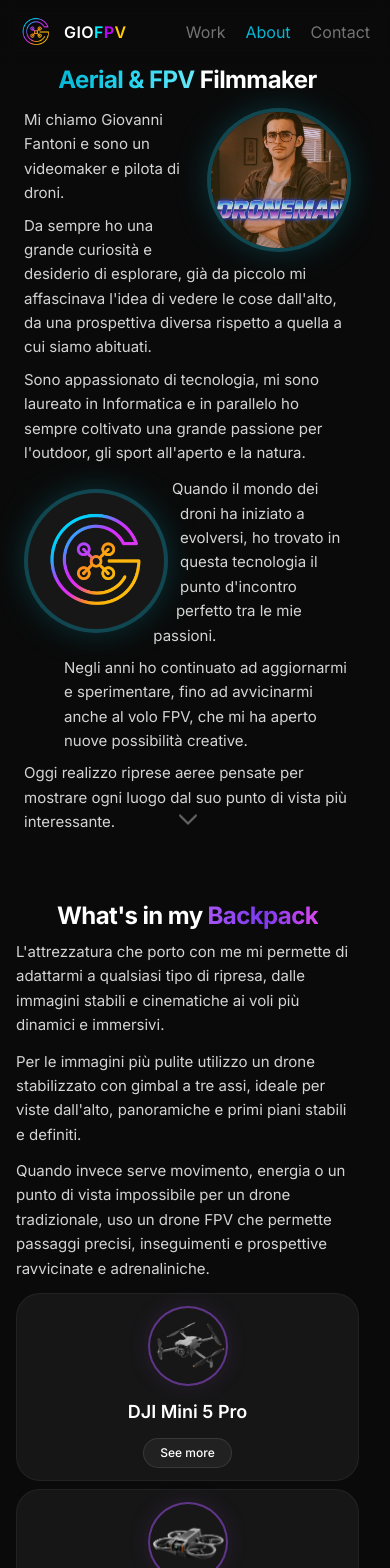
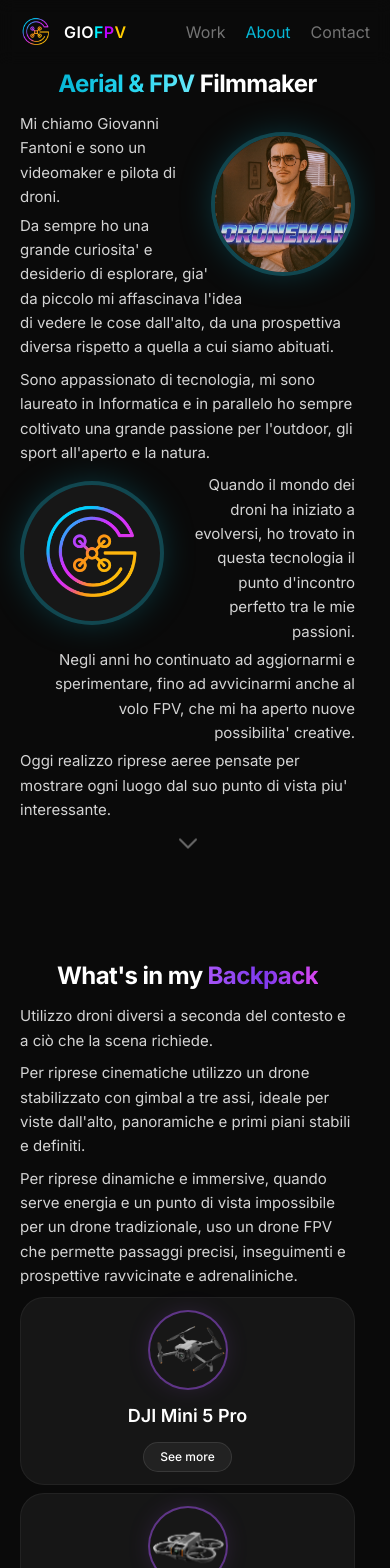
Before and after one commit to Gi0mputer/giofpv-site, a Next.js app: page /about in a window 390 px wide. Shown: the top 1568 px of the page. Built offline with nearby package versions, Linux system fonts and the light colour scheme.

Commit message:
Adjust about/gear layout spacing and scroll behavior

```diff
--- a/app/about/page.tsx
+++ b/app/about/page.tsx
@@ -10,6 +10,23 @@ export default function AboutPage() {
   // State to track MULTIPLE expanded cards (array of titles)
   const [expandedCards, setExpandedCards] = useState<string[]>([]);
 
+  const smoothScrollTo = (targetY: number, duration = 550) => {
+    const startY = window.pageYOffset;
+    const diff = targetY - startY;
+    const startTime = performance.now();
+    const easeInOutCubic = (t: number) => (t < 0.5 ? 4 * t * t * t : 1 - Math.pow(-2 * t + 2, 3) / 2);
+
+    const step = (currentTime: number) => {
+      const elapsed = currentTime - startTime;
+      const progress = Math.min(elapsed / duration, 1);
+      const eased = easeInOutCubic(progress);
+      window.scrollTo(0, startY + diff * eased);
+      if (progress < 1) requestAnimationFrame(step);
+    };
+
+    requestAnimationFrame(step);
+  };
+
   const toggleGear = (title: string) => {
     setExpandedCards((prev) => {
       const isCurrentlyExpanded = prev.includes(title);
@@ -21,11 +38,31 @@ export default function AboutPage() {
         // If all cards are closed, scroll back to the section start
         if (newState.length === 0) {
           setTimeout(() => {
-            const gearSection = document.getElementById('gear');
+            const gearSection = document.getElementById("gear");
             if (gearSection) {
-              gearSection.scrollIntoView({ behavior: 'smooth' });
+              const y = gearSection.getBoundingClientRect().top + window.pageYOffset - 80;
+              smoothScrollTo(y);
             }
           }, 100);
+        } else {
+          // If there is an expanded card above the one just closed, center on it
+          const closedIndex = gear.findIndex((g) => g.title === title);
+          const expandedAbove = gear
+            .slice(0, closedIndex)
+            .reverse()
+            .find((g) => newState.includes(g.title));
+
+          if (expandedAbove) {
+            setTimeout(() => {
+              const element = document.getElementById(`gear-${expandedAbove.title}`);
+              if (element) {
+                const elementRect = element.getBoundingClientRect();
+                const elementTop = elementRect.top + window.pageYOffset;
+                const y = elementTop - window.innerHeight / 2 + elementRect.height / 2;
+                smoothScrollTo(y);
+              }
+            }, 150);
+          }
         }
 
         return newState;
@@ -36,7 +73,7 @@ export default function AboutPage() {
           if (element) {
             const yOffset = -100; // Header height + some padding
             const y = element.getBoundingClientRect().top + window.pageYOffset + yOffset;
-            window.scrollTo({ top: y, behavior: 'smooth' });
+            smoothScrollTo(y);
           }
         }, 100); // Small delay to ensure render
         return [...prev, title];
@@ -46,7 +83,8 @@ export default function AboutPage() {
 
   return (
     <main className="bg-neutral-950">
-      <section className="min-h-[100dvh] flex flex-col items-center justify-center pt-16 pb-6 px-6 sm:pt-18 sm:pb-15 relative">
+      <section className="relative flex flex-col bg-neutral-950 min-h-[100svh] pt-17 pb-8 px-5 sm:pt-18 sm:pb-16 sm:px-6 md:h-screen md:pt-[70px] md:pb-6 md:justify-between">
+        <div className="flex-1 flex items-center w-full">
           <div className="w-full max-w-5xl mx-auto">
             <div className="text-center mb-3 sm:mb-10">
               <h1 className="text-2xl sm:text-5xl font-bold tracking-tight">
@@ -56,7 +94,7 @@ export default function AboutPage() {
             </div>
 
             <div className="text-[15px] sm:text-lg text-neutral-300 leading-relaxed max-w-4xl mx-auto clearfix text-left sm:text-justify">
-            <div className="float-right mt-0 sm:mt-10 lg:mt-0 ml-3 lg:ml-16 mb-1 lg:mb-2 shape-circle">
+              <div className="float-right mt-5 sm:mt-10 lg:mt-0 ml-2 lg:ml-16 mb-3 lg:mb-3 shape-circle">
                 <div className="w-36 h-36 sm:w-40 sm:h-40 lg:w-52 lg:h-52 rounded-full overflow-hidden border-4 border-sunset-sky/30 shadow-[0_0_40px_-10px_rgba(6,182,212,0.4)] bg-neutral-900">
                   <Image
                     src="/profilepic.png"
@@ -68,18 +106,18 @@ export default function AboutPage() {
                 </div>
               </div>
 
-            <p className="mb-2 sm:mb-4">
+              <p className="mb-1 sm:mb-3">
                 Mi chiamo Giovanni Fantoni e sono un videomaker e pilota di droni.
               </p>
-            <p className="mb-2 sm:mb-4">
-              Da sempre ho una grande curiosità e desiderio di esplorare, già da piccolo mi affascinava l'idea di vedere le cose dall'alto, da una prospettiva diversa rispetto a quella a cui siamo abituati.
+              <p className="mb-2 sm:mb-3">
+                Da sempre ho una grande curiosita' e desiderio di esplorare, gia' da piccolo mi affascinava l'idea di vedere le cose dall'alto, da una prospettiva diversa rispetto a quella a cui siamo abituati.
               </p>
 
-            <p className="mb-2 sm:mb-5">
+              <p className="mb-1 sm:mb-6">
                 Sono appassionato di tecnologia, mi sono laureato in Informatica e in parallelo ho sempre coltivato una grande passione per l'outdoor, gli sport all'aperto e la natura.
               </p>
 
-            <div className="float-left mr-3 mt-4 sm:mt-12 lg:mr-16 lg:mt-0 shape-circle">
+              <div className="float-left mr-4 mt-3 sm:mt-12 lg:mr-16 lg:mt-0 mb-0 lg:mb-3 shape-circle">
                 <div className="w-36 h-36 sm:w-40 sm:h-40 lg:w-52 lg:h-52 rounded-full overflow-hidden border-4 border-sunset-sky/30 shadow-[0_0_40px_-10px_rgba(6,182,212,0.4)] bg-neutral-900">
                   <Image
                     src="/icon.png"
@@ -91,43 +129,52 @@ export default function AboutPage() {
                 </div>
               </div>
 
-            <p className="mt-3 mb-2 sm:mt-7 sm:mb-4">
+              <div className="text-right sm:text-justify">
+                <p className="mt-2 mb-1 sm:mt-7 sm:mb-3">
                   Quando il mondo dei droni ha iniziato a evolversi, ho trovato in questa tecnologia il punto d'incontro perfetto tra le mie passioni.
                 </p>
-            <p className="mb-2 ml-10 sm:ml-16">
-              Negli anni ho continuato ad aggiornarmi e sperimentare, fino ad avvicinarmi anche al volo FPV, che mi ha aperto nuove possibilità creative.
+                <p className="mb-1 ml-8 sm:mb-3 sm:ml-16">
+                  Negli anni ho continuato ad aggiornarmi e sperimentare, fino ad avvicinarmi anche al volo FPV, che mi ha aperto nuove possibilita' creative.
                 </p>
-            <p className="mb-2 sm:mb-4">
-              Oggi realizzo riprese aeree pensate per mostrare ogni luogo dal suo punto di vista più interessante.
+              </div>
+              <p className="mb-3 sm:mb-3 text-left sm:text-justify">
+                Oggi realizzo riprese aeree pensate per mostrare ogni luogo dal suo punto di vista piu' interessante.
               </p>
             </div>
           </div>
+        </div>
 
-        <div className="absolute bottom-6 left-1/2 -translate-x-1/2 flex animate-bounce z-10">
+        {/* Arrow mobile: visibile solo sotto md */}
+        <div className="pb-0 sm:pb-8 flex justify-center md:hidden">
+          <Link href="#gear" className="text-white/40 hover:text-cyan-400 transition-all duration-300 hover:scale-110 animate-bounce">
+            <ChevronDown size={32} strokeWidth={1.5} />
+          </Link>
+        </div>
+        {/* Arrow desktop: stessa posizione della hero Work */}
+        <div className="hidden md:flex md:w-full md:justify-center animate-bounce z-20">
           <Link href="#gear" className="text-white/40 hover:text-cyan-400 transition-all duration-300 hover:scale-110">
             <ChevronDown size={32} strokeWidth={1.5} />
           </Link>
         </div>
       </section>
 
-      <section id="gear" className="min-h-[100dvh] flex flex-col items-center justify-center px-4 sm:px-6 py-6 sm:py-16 bg-neutral-950 scroll-mt-8 lg:scroll-mt-4">
-        <div className="w-full max-w-5xl space-y-3 sm:space-y-8">
-          <div className="space-y-2 sm:space-y-3 text-center mx-auto max-w-3xl">
+      <section id="gear" className="min-h-[100dvh] flex flex-col items-center justify-center px-5 sm:px-6 py-3 sm:py-10 bg-neutral-950 scroll-mt-8 lg:scroll-mt-4">
+        <div className="w-full max-w-5xl space-y-2 sm:space-y-6">
+          <div className="space-y-1 sm:space-y-2 text-center mx-auto max-w-3xl">
             <h1 className="text-2xl sm:text-5xl font-bold tracking-tight text-white">
               What's in my{" "}
               <span className="bg-gradient-gear bg-clip-text text-transparent">Backpack</span>
             </h1>
-            <div className="space-y-3 sm:space-y-4 text-[15px] sm:text-lg text-neutral-300 leading-relaxed text-left sm:text-justify max-w-4xl mx-auto">
+            <div className="mt-3 sm:mt-4 space-y-2 sm:space-y-3 text-[15px] sm:text-lg text-neutral-300 leading-relaxed text-left sm:text-justify max-w-4xl mx-auto">
               <p>
-                L'attrezzatura che porto con me mi permette di adattarmi a qualsiasi tipo di ripresa,
-                dalle immagini stabili e cinematiche ai voli più dinamici e immersivi.
+                Utilizzo droni diversi a seconda del contesto e a ciò che la scena richiede.
               </p>
               <p>
-                Per le immagini più pulite utilizzo un drone stabilizzato con gimbal a tre assi,
+                Per riprese cinematiche utilizzo un drone stabilizzato con gimbal a tre assi,
                 ideale per viste dall'alto, panoramiche e primi piani stabili e definiti.
               </p>
               <p>
-                Quando invece serve movimento, energia o un punto di vista impossibile per un drone tradizionale,
+                Per riprese dinamiche e immersive, quando serve energia e un punto di vista impossibile per un drone tradizionale,
                 uso un drone FPV che permette passaggi precisi, inseguimenti e prospettive ravvicinate e adrenaliniche.
               </p>
             </div>
@@ -140,11 +187,15 @@ export default function AboutPage() {
                 <div
                   key={item.title}
                   id={`gear-${item.title}`} // Unique ID for scrolling
-                  className={`group relative rounded-3xl border border-white/5 bg-white/5 transition-all duration-500 ${isExpanded ? "bg-white/10 border-white/10" : "hover:bg-white/8 hover:border-white/8"
+                  className={`group relative rounded-3xl border border-white/5 bg-white/5 transition-all duration-500 ${
+                    isExpanded ? "bg-white/10 border-white/10" : "hover:bg-white/8 hover:border-white/8"
                   }`}
                 >
                   {!isExpanded && (
-                    <button onClick={() => toggleGear(item.title)} className="w-full p-3 sm:p-6 flex flex-col items-center gap-3 sm:gap-6 text-center cursor-pointer">
+                    <button
+                      onClick={() => toggleGear(item.title)}
+                      className="w-full p-3 sm:p-6 flex flex-col items-center gap-3 sm:gap-6 text-center cursor-pointer"
+                    >
                       <div className="flex h-20 w-20 sm:h-32 sm:w-32 shrink-0 items-center justify-center rounded-full bg-neutral-900 overflow-hidden group-hover:scale-105 transition-transform border-2 border-sunset-violet/50 shadow-[0_0_30px_-10px_rgba(168,85,247,0.3)]">
                         <Image src={item.image} alt={item.title} width={128} height={128} className="object-cover w-full h-full" />
                       </div>
```
Lines whose indentation alone changed are shown as unchanged.
